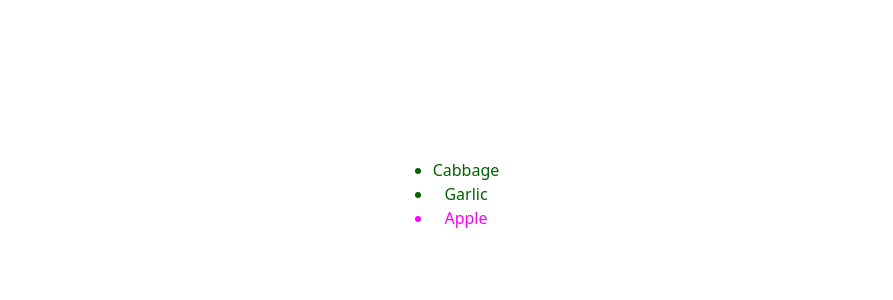
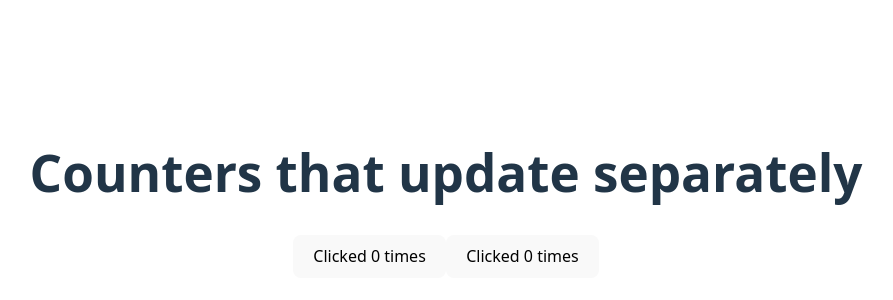
Before and after one commit to vnslzrg/appdev1, a React (Vite) app in the folder react-quickstart/: page / in a window 1280 px wide. Shown: the part 206-506 px from the top of the page, without its empty margins (194-1087 px from the left). Built offline with nearby package versions, Linux system fonts and the light colour scheme.

Commit message:
Done responding to events / using hooks

```diff
--- a/react-quickstart/src/App.jsx
+++ b/react-quickstart/src/App.jsx
@@ -1,24 +1,27 @@
 import './App.css'
+import { useState } from 'react';
 
-const products = [
-  { title: 'Cabbage', isFruit: false, id: 1 },
-  { title: 'Garlic', isFruit: false, id: 2 },
-  { title: 'Apple', isFruit: true, id: 3 },
-];
 
-export default function ShoppingList() {
-  const listItems = products.map(product =>
-    <li
-      key={product.id}
-      style={{
-        color: product.isFruit ? 'magenta' : 'darkgreen'
-      }}
-    >
-      {product.title}
-    </li>
-  );
+function MyButton() {
+  const [count, setCount] = useState(0);
+
+  function handleClick() {
+    setCount(count + 1);
+  }
 
   return (
-    <ul>{listItems}</ul>
+    <button onClick={handleClick}>
+      Clicked {count} times
+    </button>
   );
 }
+
+  export default function MyApp() {
+  return (
+    <div>
+      <h1>Counters that update separately</h1>
+      <MyButton />
+      <MyButton />
+    </div>
+  );
+}
```
